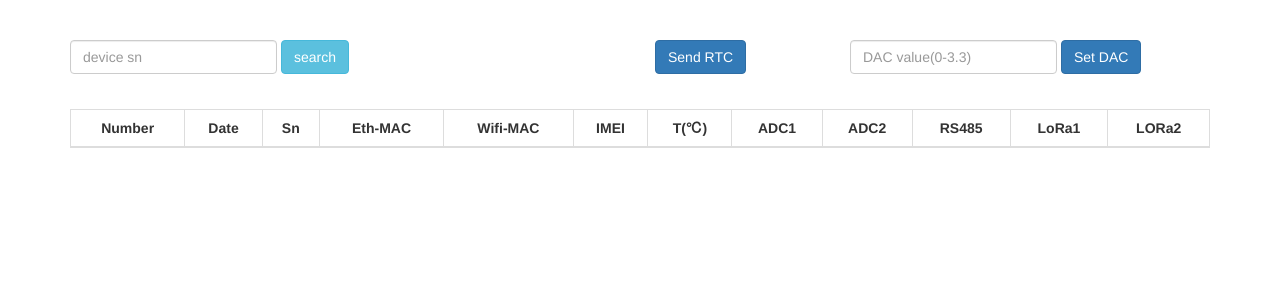
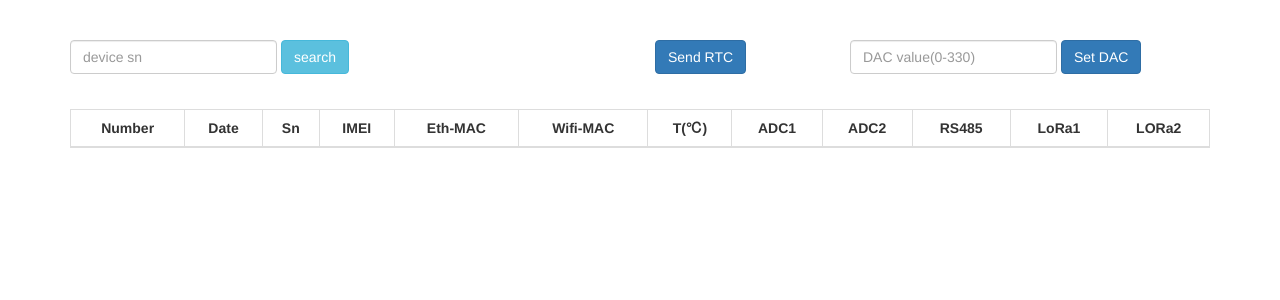
Before and after one commit to fanwenl/iBoxServer, a Django app: page / in a window 1280 px wide. Shown: the part 61-361 px from the top of the page. Run offline with Django 3.2, Linux system fonts and the light colour scheme; lists and menus that the app fills with data are empty; some libraries are stand-ins or nearby versions.

Commit message:
fixed bugs

```diff
--- a/main/templates/index.html
+++ b/main/templates/index.html
@@ -36,6 +36,7 @@
       <div class="col-md-4">
         <form class="form-inline" method="POST" action="{% url 'main:display_msg' %}">
           <div class="form-group">
+            {% csrf_token %}
             <input type="number" class="form-control" name="sn" placeholder="device sn">
             <input type="submit" class="btn btn-info" value="search">
           </div>
@@ -43,15 +44,16 @@
       </div>
       <div class="col-md-1 col-md-offset-2">
         <form method="POST" action="{% url 'main:publish_rtc' %}">
+          {% csrf_token %}
           <input type="submit" class="btn btn-primary" value="Send RTC">
         </form>
       </div>
       <div class="col-md-4 col-md-offset-1">
         <form class="form-inline" role="form" method="POST" action="{% url 'main:publish_dac' %}">
           <div class="form-group">
-          {% csrf_token %}
-          <input type="number" class="form-control" name="dac" placeholder="DAC value(0-3.3)">
-          <input type="submit" class="btn btn-primary" value="Set DAC">
+            {% csrf_token %}
+            <input type="number" class="form-control" name="dac" placeholder="DAC value(0-330)">
+            <input type="submit" class="btn btn-primary" value="Set DAC">
           </div>
         </form>
       </div>
@@ -68,9 +70,9 @@
             <th class="text-center">Number</th>
             <th class="text-center">Date</th>
             <th class="text-center">Sn</th>
+            <th class="text-center">IMEI</th>
             <th class="text-center">Eth-MAC</th>
             <th class="text-center">Wifi-MAC</th>
-            <th class="text-center">IMEI</th>
             <th class="text-center">T(℃)</th>
             <th class="text-center">ADC1</th>
             <th class="text-center">ADC2</th>
@@ -102,4 +104,5 @@
   </div>
 
 </body>
+
 </html>
--- a/main/views.py
+++ b/main/views.py
@@ -57,7 +57,7 @@ def publish_dac(request):
             dac_value = dac(data = dac_data)
             dac_value.save()
             print("下发DAC")
-            data = {'dac':dac_data}
+            data = {'dac':int(dac_data)}
             data=json.dumps(data)
             print(data)
             mqtt_publish("mqtt/action",data)
```
